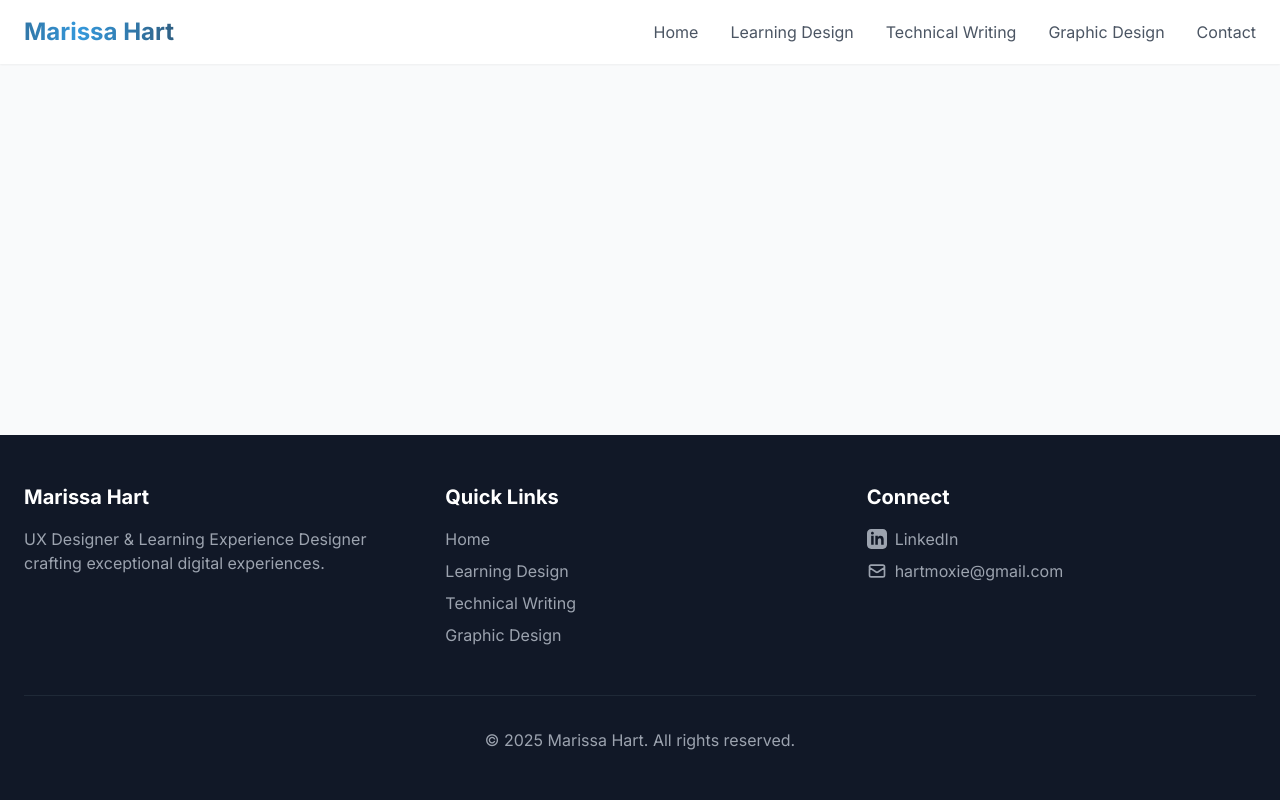
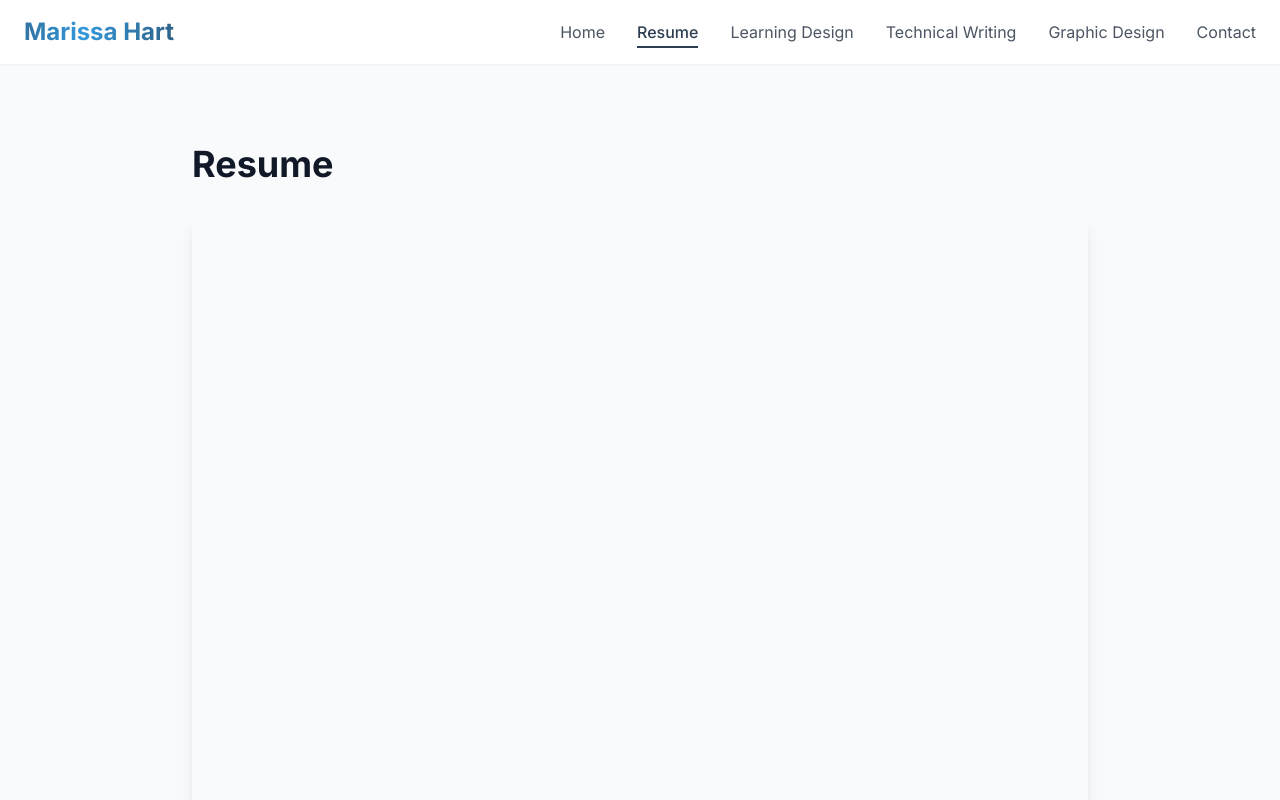
Before and after one commit to brandonshreve/hartmoxie.github.io, a React (Create React App) app: page /resume in a window 1280 px wide. Shown: the top 800 px of the page. Built offline with nearby package versions, Linux system fonts and the light colour scheme.

Commit message:
anotha commit

```diff
--- a/src/App.tsx
+++ b/src/App.tsx
@@ -8,6 +8,7 @@ import LearningDesign from './pages/LearningDesign';
 import TechnicalWriting from './pages/TechnicalWriting';
 import GraphicDesign from './pages/GraphicDesign';
 import Contact from './pages/Contact';
+import Resume from './pages/Resume';
 
 const AnimatedRoutes: React.FC = () => {
   const location = useLocation();
@@ -23,6 +24,16 @@ const AnimatedRoutes: React.FC = () => {
             transition={{ duration: 0.3, ease: "easeInOut" }}
           >
             <Home />
+          </motion.div>
+        } />
+        <Route path="/resume" element={
+          <motion.div
+            initial={{ opacity: 0, y: 20 }}
+            animate={{ opacity: 1, y: 0 }}
+            exit={{ opacity: 0, y: -20 }}
+            transition={{ duration: 0.3, ease: "easeInOut" }}
+          >
+            <Resume />
           </motion.div>
         } />
         <Route path="/learning-design" element={
--- a/src/components/Navbar.tsx
+++ b/src/components/Navbar.tsx
@@ -8,6 +8,7 @@ const Navbar: React.FC = () => {
 
   const navItems = [
     { name: 'Home', path: '/' },
+    { name: 'Resume', path: '/resume' },
     { name: 'Learning Design', path: '/learning-design' },
     { name: 'Technical Writing', path: '/technical-writing' },
     { name: 'Graphic Design', path: '/graphic-design' },
--- /dev/null
+++ b/src/pages/Resume.tsx
@@ -0,0 +1,28 @@
+import React from 'react';
+import { motion } from 'framer-motion';
+
+const Resume: React.FC = () => {
+  return (
+    <div className="min-h-screen bg-gray-50 py-20">
+      <div className="container mx-auto px-6">
+        <motion.div
+          initial={{ opacity: 0, y: 20 }}
+          animate={{ opacity: 1, y: 0 }}
+          transition={{ duration: 0.5 }}
+          className="max-w-4xl mx-auto"
+        >
+          <h1 className="text-4xl font-bold text-gray-900 mb-8">Resume</h1>
+          <div className="bg-white rounded-lg shadow-lg overflow-hidden">
+            <iframe
+              src="public/resume.pdf"
+              className="w-full h-[calc(100vh-12rem)]"
+              title="Resume PDF Viewer"
+            />
+          </div>
+        </motion.div>
+      </div>
+    </div>
+  );
+};
+
+export default Resume;
```
Also changed, not shown: 1 other file (tests, documents, lock files or other folders).
